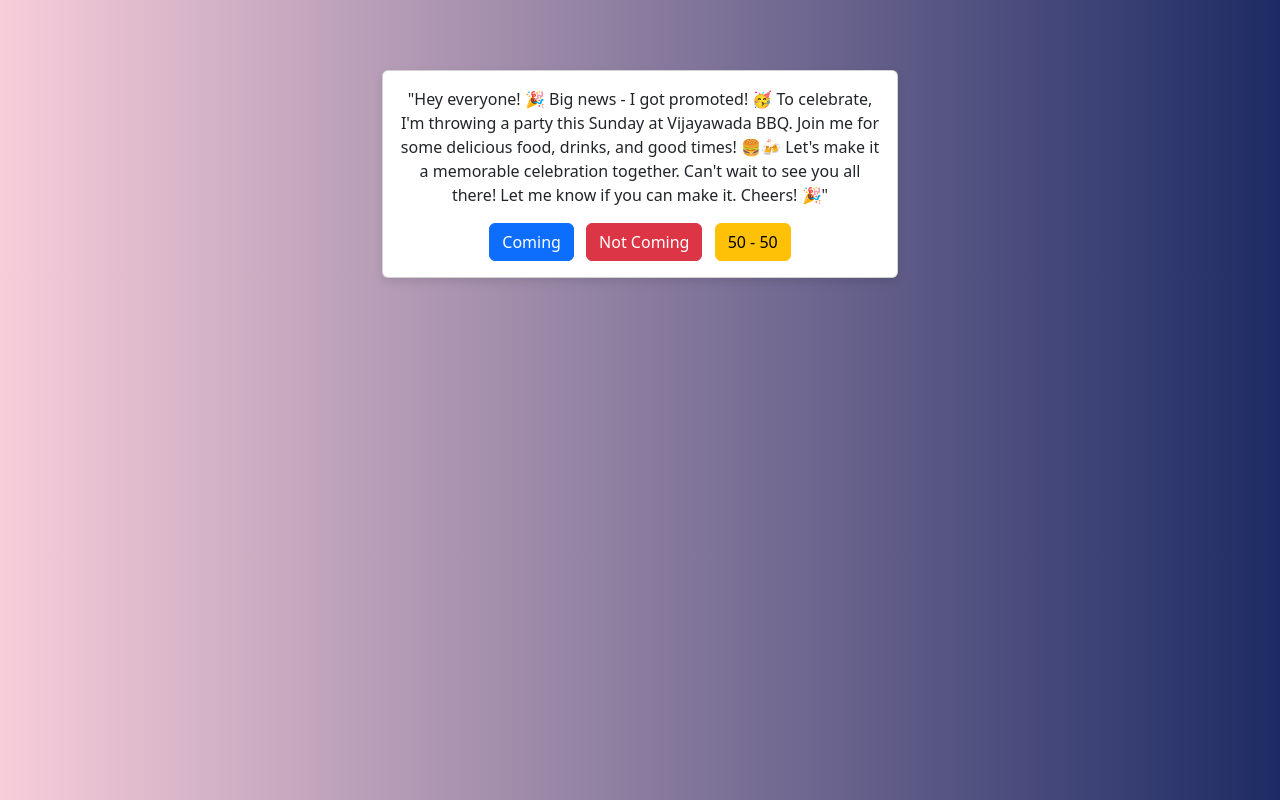
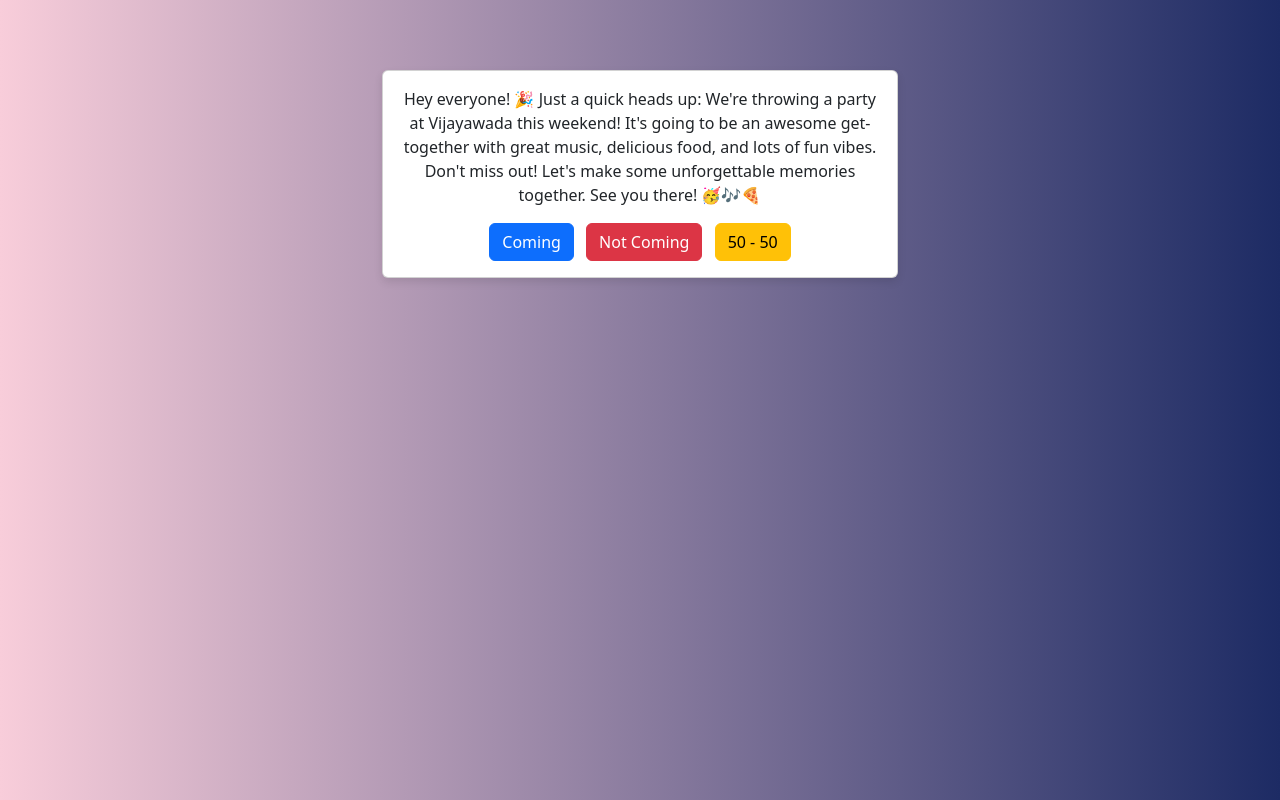
Before and after one commit to Thrinadh17481A0571/Kalva_Thrinadh, a plain HTML site: page index.html in a window 1280 px wide. Drawn offline with nearby package versions, Linux system fonts and the light colour scheme.

Commit message:
Add files via upload

```diff
--- a/index.html
+++ b/index.html
@@ -16,7 +16,7 @@
     <div class="col-md-8 offset-md-2">
       <div class="card text-center">
         <div class="card-body">
-          <p class="card-text">"Hey everyone! 🎉 Big news - I got promoted! 🥳 To celebrate, I'm throwing a party this Sunday at Vijayawada BBQ. Join me for some delicious food, drinks, and good times! 🍔🍻 Let's make it a memorable celebration together. Can't wait to see you all there! Let me know if you can make it. Cheers! 🎉"</p>
+          <p class="card-text">Hey everyone! 🎉 Just a quick heads up: We're throwing a party at Vijayawada this weekend! It's going to be an awesome get-together with great music, delicious food, and lots of fun vibes. Don't miss out! Let's make some unforgettable memories together. See you there! 🥳🎶🍕</p>
           <!-- Buttons -->
           <div class="mt-3">
             <button type="button" class="btn btn-primary me-2" onclick="redirectToSecond()">Coming</button>
```
